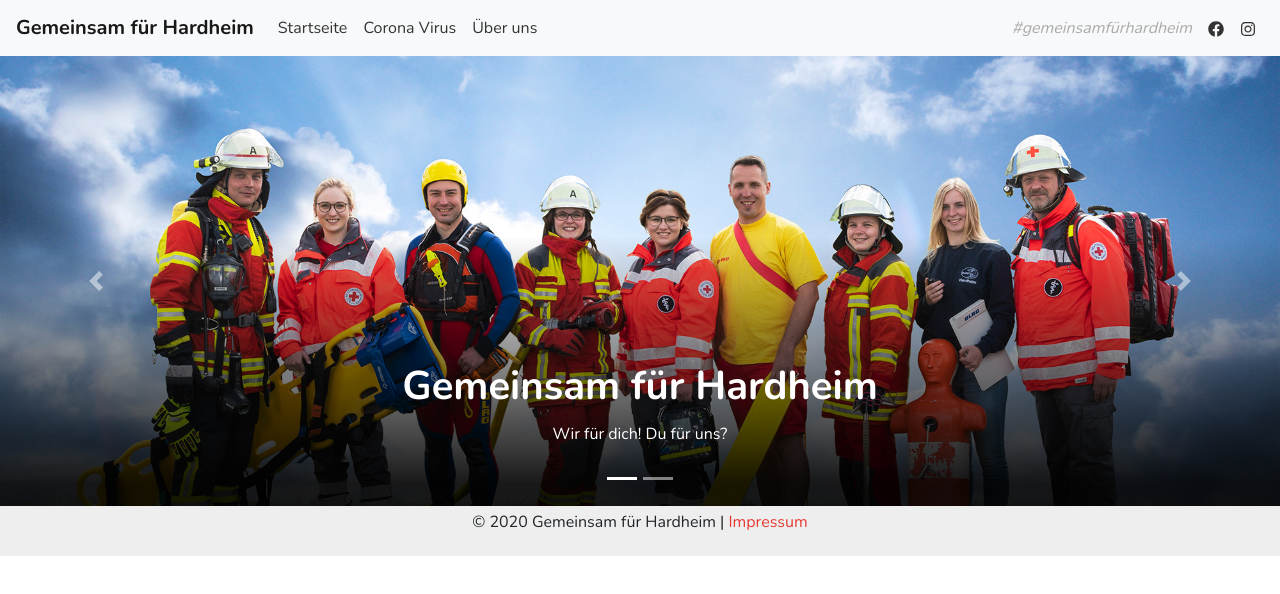
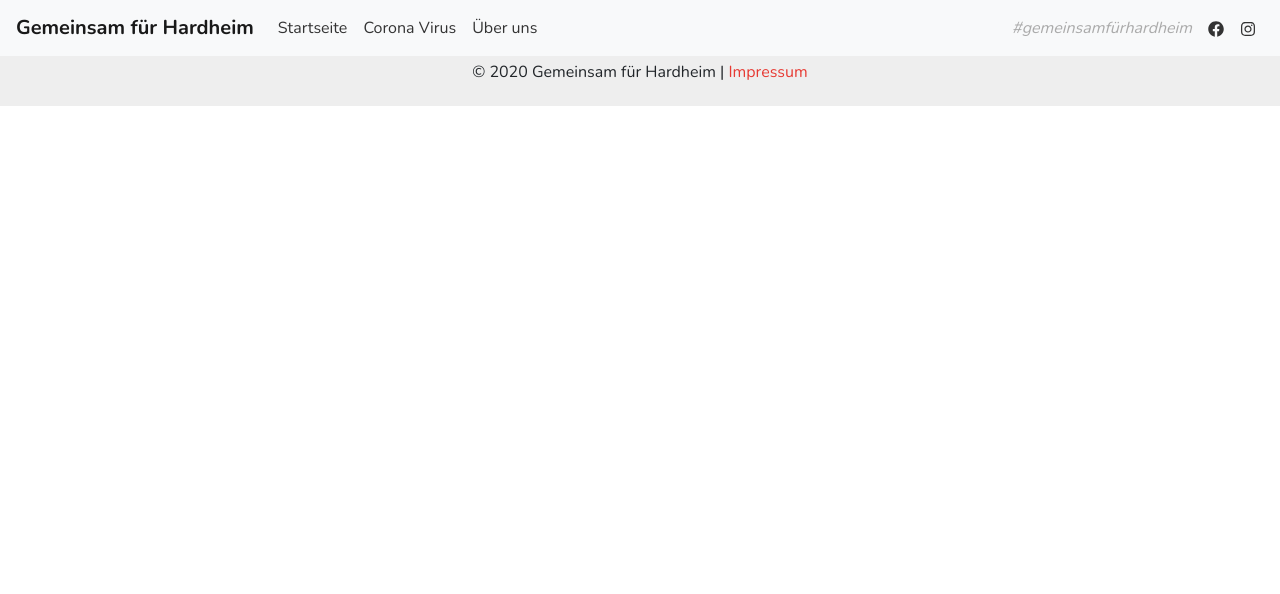
Before and after one commit to eisenils/gemeinsamfuerhardheim, a React (Create React App) app: page /slider in a window 1280 px wide. Shown: the top 594 px of the page. Built offline with nearby package versions, Linux system fonts and the light colour scheme.

Commit message:
Change routes

```diff
--- a/src/App.js
+++ b/src/App.js
@@ -7,7 +7,7 @@ import Corona from "./pages/Corona";
 import Impressum from "./pages/Impressum";
 import { Router } from "@reach/router";
 import Footer from "./components/Footer";
-import Slider from "./components/Slider";
+import Einkaufshelfer from "./pages/Einkaufshelfer";
 import ScrollToTop from "./components/ScrollToTop";
 
 function App() {
@@ -19,7 +19,7 @@ function App() {
         <UeberUns path="/ueber-uns" />
         <Corona path="corona" />
         <Impressum path="/impressum" />
-        <Slider path="/slider" />
+        <Einkaufshelfer path="/einkaufshelfer" />
       </Router>
       <ScrollToTop />
       <Footer />
```
